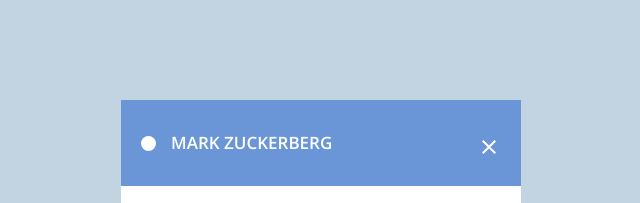
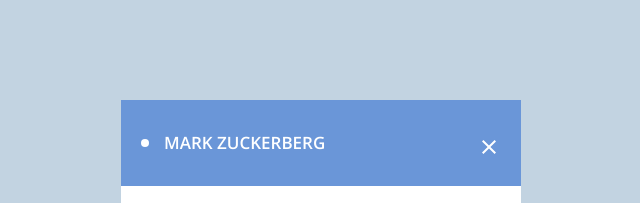
Before and after one commit to rustami-dastan/challenge-loop4, a plain HTML site: page index.html in a window 1280 px wide. Shown: the top 203 px of the page, 319-959 px from the left. Drawn offline with nearby package versions, Linux system fonts and the light colour scheme.

Commit message:
changing cirle sizes in header

```diff
--- a/css/style.css
+++ b/css/style.css
@@ -44,9 +44,9 @@
 }
 
 .header-circle {
-    width: 15px;
-    height: 15px;
-    border-radius: 7.5px;
+    width: 8px;
+    height: 8px;
+    border-radius: 4px;
     background-color: white;
     margin-right: 15px;
 }
```
